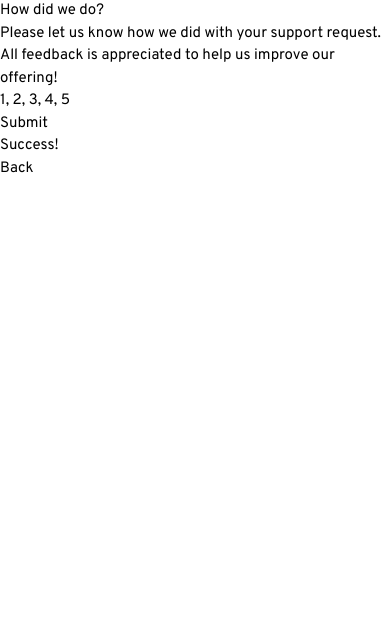
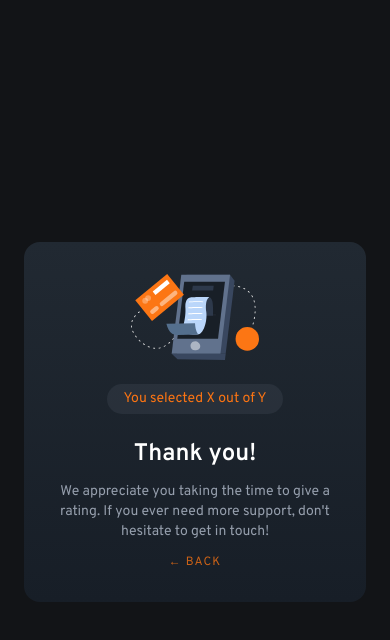
Before and after one commit to tOnski86/interactive-rating, a React (Vite) app: page / in a window 390 px wide. Shown: the top 640 px of the page. Built offline with nearby package versions, Linux system fonts and the light colour scheme.

Commit message:
Implement mobile styles

```diff
--- a/index.html
+++ b/index.html
@@ -12,7 +12,7 @@
     />
     <title>Interactive Rating Component</title>
   </head>
-  <body class="text-[15px] font-overpass">
+  <body class="text-sm font-overpass bg-black h-screen flex justify-center items-center">
     <div id="root"></div>
     <script type="module" src="/src/main.jsx"></script>
   </body>
--- a/src/App.jsx
+++ b/src/App.jsx
@@ -1,11 +1,14 @@
 import Survey from './Components/Survey';
 import Success from './Components/Success';
+import { useState } from 'react';
 
 function App() {
+  const [submit, setSubmit] = useState(true);
+
   return (
-    <div>
-      <Survey />
-      <Success />
+    // adjust height and width later!
+    <div className='bg-gradient-to-b from-[#212932] to-[#171E27] rounded-2xl mx-6 px-6 pt-6 pb-8 flex flex-col items-center justify-center min-h-80 min-w-80 '>
+      {submit ? <Success /> : <Survey />}
     </div>
   );
 }
--- a/src/Components/Button.jsx
+++ b/src/Components/Button.jsx
@@ -1,6 +1,16 @@
 /* eslint-disable react/prop-types */
-function Button({ children }) {
-  return <button>{children}</button>;
+function Button({ children, variant }) {
+  const { button } = customTheme;
+
+  return <button className={button[variant]}>{children}</button>;
 }
 
+const customTheme = {
+  button: {
+    filled:
+      'bg-orange text-blue uppercase font-bold p-3 rounded-full tracking-widest hover:bg-white transition-colors',
+    text: 'text-orange/80 hover:text-orange transition-colors uppercase tracking-widest text-xs',
+  },
+};
+
 export default Button;
--- a/src/Components/Success.jsx
+++ b/src/Components/Success.jsx
@@ -1,10 +1,24 @@
 import Button from './Button';
+
+import SuccessIcon from '/illustration-thank-you.svg';
 
 function Success() {
   return (
-    <div>
-      <h2>Success!</h2>
-      <Button>Back</Button>
+    <div className='flex flex-col items-center'>
+      <img
+        src={SuccessIcon}
+        alt='success icon'
+        className='w-32 aspect-auto mb-6 mt-2'
+      />
+      <span className='text-orange px-4 py-[5px] rounded-full bg-grey/10 mb-6'>
+        You selected X out of Y
+      </span>
+      <h2 className='text-white text-2xl font-semibold mb-3'>Thank you!</h2>
+      <p className='text-center text-grey mb-3'>
+        We appreciate you taking the time to give a rating. If you ever need
+        more support, don&#39;t hesitate to get in touch!
+      </p>
+      <Button variant='text'>&larr; Back</Button>
     </div>
   );
 }
--- a/src/Components/Survey.jsx
+++ b/src/Components/Survey.jsx
@@ -1,16 +1,23 @@
 import Rating from './Rating';
 import Button from './Button';
 
+import StarIcon from '/icon-star.svg';
+
 function Survey() {
   return (
-    <div>
-      <h2>How did we do?</h2>
-      <p>
+    <div className='flex flex-col justify-center'>
+      <img
+        src={StarIcon}
+        alt='star icon'
+        className='bg-grey/10 p-3 rounded-full w-4 h-4 box-content mb-4 hover:animate-spin'
+      />
+      <h2 className='text-white text-2xl font-semibold mb-3'>How did we do?</h2>
+      <p className='text-grey'>
         Please let us know how we did with your support request. All feedback is
         appreciated to help us improve our offering!
       </p>
       <Rating />
-      <Button>Submit</Button>
+      <Button variant='filled'>Submit</Button>
     </div>
   );
 }
```
